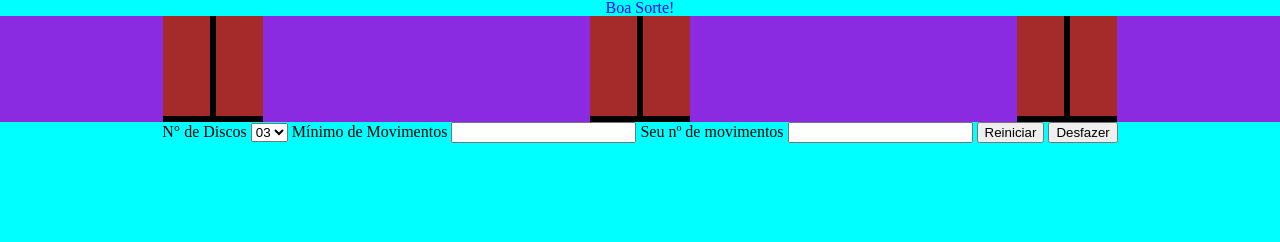
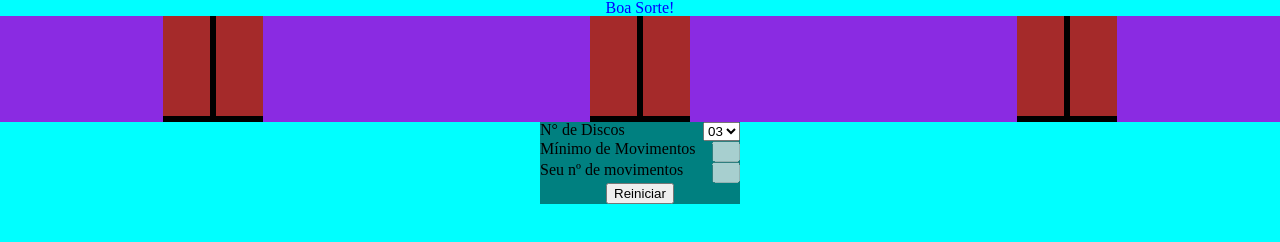
Before and after one commit to Kenzie-Academy-Brasil-Developers/entrega-torre-de-hanoi-sprint-5-diegohpsousa, a plain HTML site: page index.html in a window 1280 px wide. Drawn offline with Linux system fonts and the light colour scheme.

Commit message:
alinha intens no painel de informacoes

```diff
--- a/index.html
+++ b/index.html
@@ -1,5 +1,6 @@
 <!DOCTYPE html>
 <html lang="en">
+
 <head>
     <meta charset="UTF-8">
     <meta http-equiv="X-UA-Compatible" content="IE=edge">
@@ -7,9 +8,10 @@
     <link rel="stylesheet" href="./style.css">
     <title>Document</title>
 </head>
+
 <body>
 
-    <main>
+    <main class="app">
         <h1 class="titulo">Boa Sorte!</h1>
 
         <div id="msg_conclusao"></div>
@@ -23,15 +25,13 @@
                 <div id="disk2"></div>
                 <div id="disk3"></div> -->
             </div>
-            <div id="torre2" class="torres
-            ">
+            <div id="torre2" class="torres">
 
                 <div id="pino2" class="pinos">
 
                 </div>
             </div>
-            <div id="torre3" class="torres
-            ">
+            <div id="torre3" class="torres">
 
                 <div id="pino3" class="pinos">
 
@@ -50,12 +50,11 @@
                 <option value="08">08</option>
             </select>
             <label for="min_movimentos">Mínimo de Movimentos</label>
-            <input name="min_movimentos" type="text disabled">
+            <input name="min_movimentos" type="text" disabled>
             <label for="n_movimentos">Seu nº de movimentos</label>
-            <input name="n_movimentos" type="text disabled">
+            <input name="n_movimentos" type="text" disabled>
 
             <button>Reiniciar</button>
-            <button>Desfazer</button>
 
         </section>
 
@@ -64,4 +63,5 @@
 
     <script src="./script.js"></script>
 </body>
+
 </html>
--- a/style.css
+++ b/style.css
@@ -46,14 +46,13 @@ table {
 /* Estilização */
 
 /* TITULO - BOX_TORRES - DIEGO */
-main{
+.app{
     background-color: aqua;
 
     width: 100vw;
     height: 100vh;
     display: flex;
     flex-direction: column;
-    /* align-items: center; */
     text-align: center;
 }
 .titulo{
@@ -82,3 +81,20 @@ main{
 }
 
 /* PAINEL - VITOR */
+
+#painel{
+    background-color: teal;
+    width: 200px;
+    display: flex;
+    flex-wrap: wrap;
+    justify-content: space-between;
+    margin: 0 auto;
+}
+
+#painel input{
+    width: 20px;
+}
+
+#painel button{
+    margin: 0 auto;
+}
```
